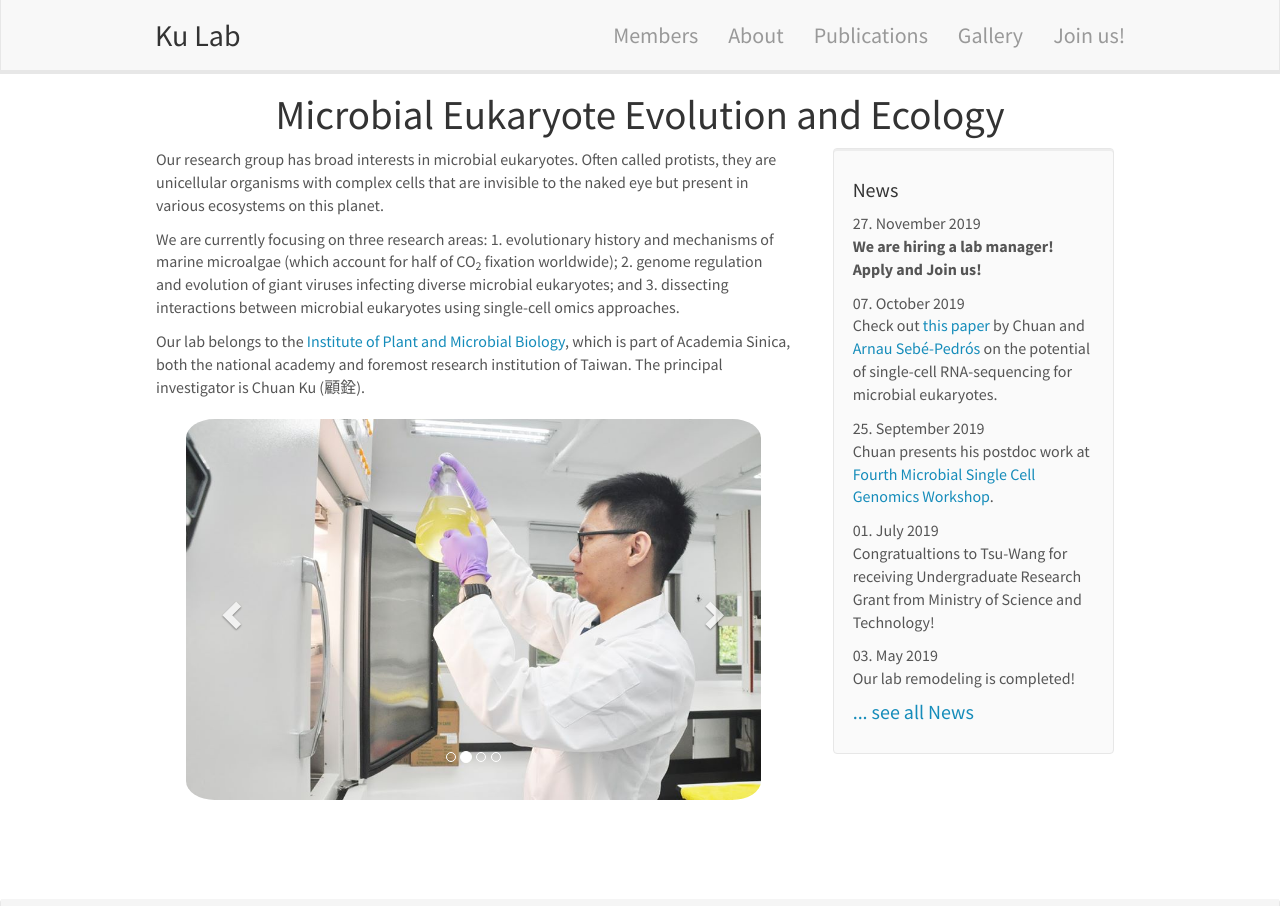
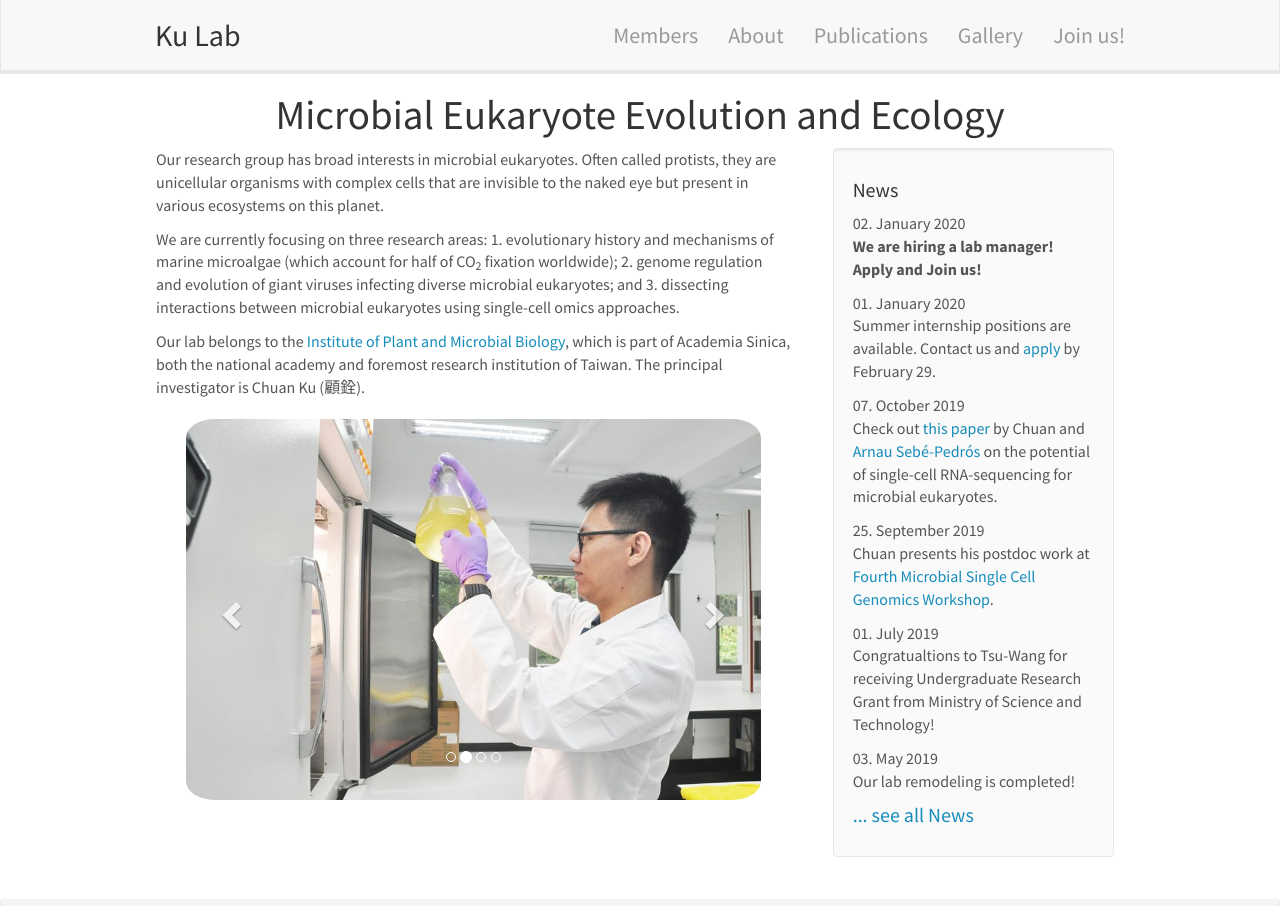
Before and after one commit to tzutongkao/Kao_Lab, a Jekyll site: the page built from _pages/home.md, in a window 1280 px wide and 1275 px high, cut to the strip 0-906 px from the top of the window. Built offline with Jekyll 4.4.1, drawn with Linux system fonts in a browser that asks for light colours; nearby versions of some CDN libraries.

Commit message:
Update news.yml

```diff
--- a/_data/news.yml
+++ b/_data/news.yml
@@ -1,5 +1,8 @@
-- date: 27. November 2019
+- date: 02. January 2020
   headline: "<b>We are hiring a lab manager! Apply and Join us!</b>"
+
+- date: 01. January 2020
+  headline: "Summer internship positions are available. Contact us and <a href='https://tigpsip.apps.sinica.edu.tw/pageProgram.php'>apply</a> by February 29."
 
 - date: 07. October 2019
   headline: "Check out <a href='https://royalsocietypublishing.org/doi/full/10.1098/rstb.2019.0098'>this paper</a> by Chuan and <a href='https://www.crg.eu/en/programmes-groups/sebe-pedros-lab#block-block-2'>Arnau Sebé-Pedrós</a> on the potential of single-cell RNA-sequencing for microbial eukaryotes."
```
